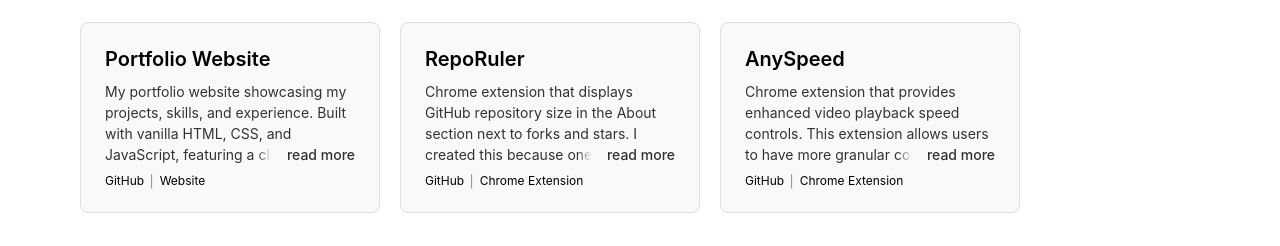
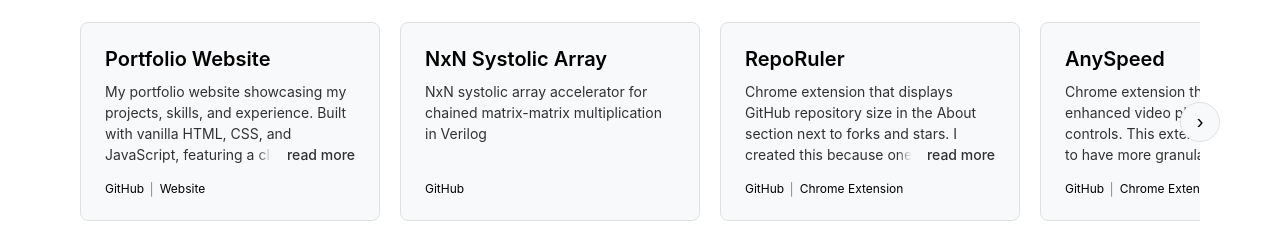
Before and after one commit to adityabehera2004/adityabehera2004.github.io, a plain HTML site: page index.html in a window 1280 px wide. Shown: the part 362-608 px from the top of the page. Drawn offline with Linux system fonts and the light colour scheme.

Commit message:
added nxn systolic array project

```diff
--- a/index.html
+++ b/index.html
@@ -621,7 +621,8 @@
             align-items: center;
             flex-wrap: wrap;
             gap: 0;
-            margin-top: 8px;
+            margin-top: auto;
+            padding-top: 16px;
             font-size: 12px;
         }
 
--- a/projects.json
+++ b/projects.json
@@ -12,6 +12,17 @@
         {
           "displayName": "Website",
           "link": "https://adityabehera2004.github.io"
+        }
+      ]
+    },
+    {
+      "title": "NxN Systolic Array",
+      "description": "NxN systolic array accelerator for chained matrix-matrix multiplication in Verilog",
+      "link": "https://github.com/adityabehera2004/nxn-systolic-array",
+      "links": [
+        {
+          "displayName": "GitHub",
+          "link": "https://github.com/adityabehera2004/nxn-systolic-array"
         }
       ]
     },
```
